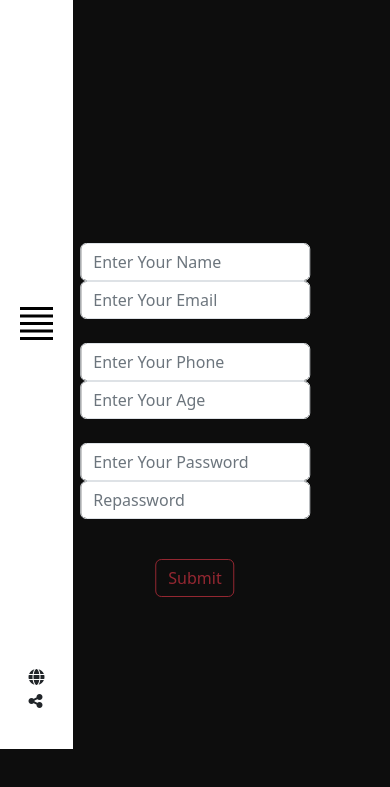
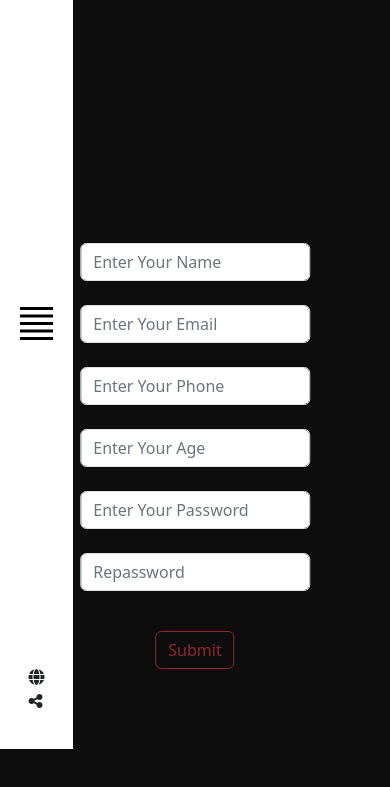
Before and after one commit to Nada-Gaber02/Yummy, a plain HTML site: page contact.html in a window 390 px wide. Shown: the part 95-882 px from the top of the page. Drawn offline with nearby package versions, Linux system fonts and the light colour scheme; no server answers.

Commit message:
last commit

```diff
--- a/contact.html
+++ b/contact.html
@@ -57,7 +57,7 @@
         <section class="contact-form">
             <div class="container overflow-auto">
             <div class="row">
-                <div class="col-md-6">
+                <div class="col-md-6 mb-4">
                     <input type="text" class="form-control" id="nameInput" placeholder="Enter Your Name">
                     <div class="box mt-2 p-3 mb-1 rounded-2 text-center d-none" id="nameErrorMsg">
                         <div class="box-content">
@@ -65,7 +65,7 @@
                         </div>
                     </div>
                 </div>
-                <div class="col-md-6 mb-4">
+                <div class="col-md-6 mb-4 ">
                     <input type="email" class="form-control" id="emailInput" placeholder="Enter Your Email">
                     <div class="box mt-2 p-3 mb-1 rounded-2 text-center d-none" id="emailErrorMsg">
                         <div class="box-content ">
@@ -73,7 +73,7 @@
                         </div>
                     </div>
                 </div>
-                <div class="col-md-6">
+                <div class="col-md-6 mb-4">
                     <input type="tel" class="form-control" id="phoneInput" placeholder="Enter Your Phone">
                     <div class="box mt-2 p-3 mb-1 rounded-2 text-center d-none" id="phoneErrorMsg">
                         <div class="box-content ">
@@ -89,7 +89,7 @@
                         </div>
                     </div>
                 </div>
-                <div class="col-md-6">
+                <div class="col-md-6 mb-4">
                     <input type="password" class="form-control" id="passInput" placeholder="Enter Your Password">
                     <div class="box mt-2 p-3 mb-2 rounded-2 text-center d-none" id="passErrorMsg">
                         <div class="box-content">
```
